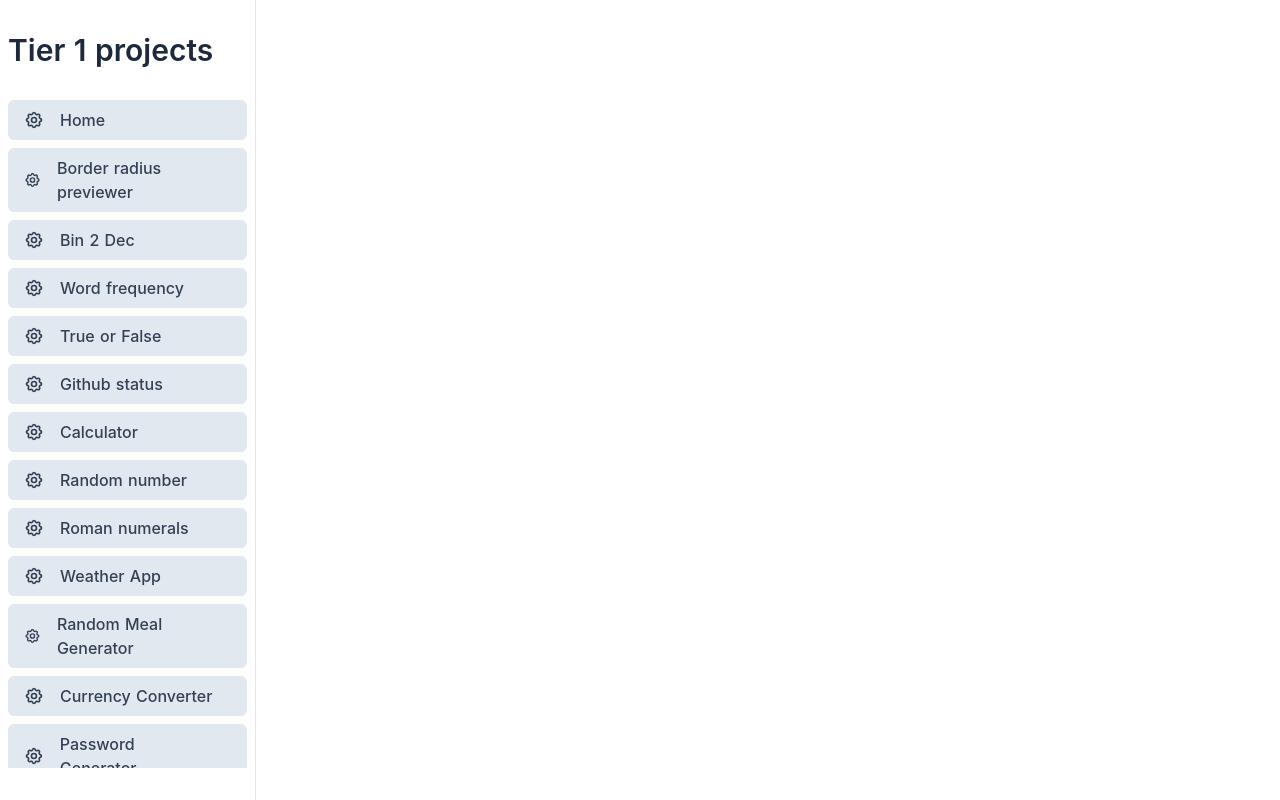
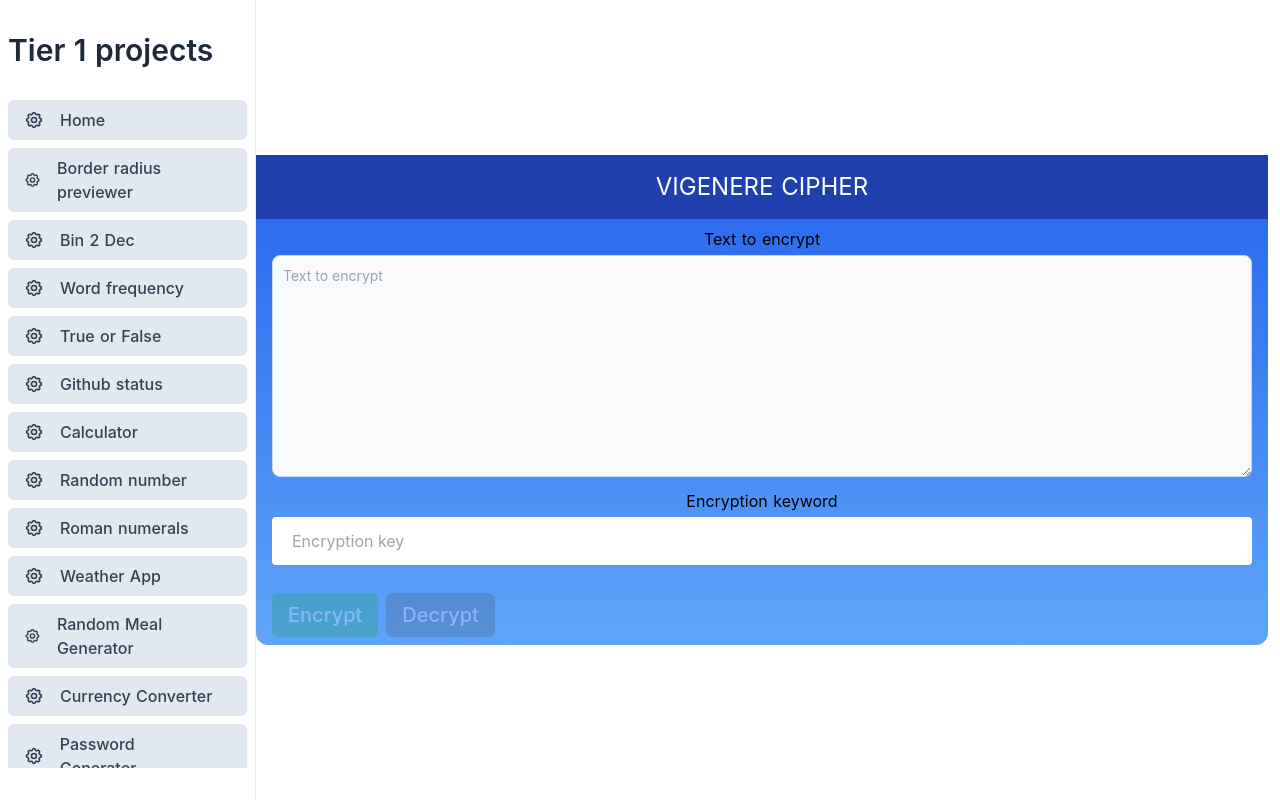
Before and after one commit to Matej-ch/vue-small-projects, a Nuxt app: page /vigenere in a window 1280 px wide. Built offline with nearby package versions, Linux system fonts and the light colour scheme.

Commit message:
vigenere cipher

```diff
--- a/components/VigenereCipher.vue
+++ b/components/VigenereCipher.vue
@@ -1,9 +1,106 @@
 <template>
+    <div>
+        <div class="component-header">
+            <h2>Vigenere Cipher</h2>
+        </div>
 
+        <div class="px-4 py-2">
+            <div class="flex items-center justify-between mb-3 w-full flex-col">
+                <label class="mb-1">Text to encrypt</label>
+                <textarea v-model="textarea" cols="30" rows="10"
+                          class="block p-2.5 w-full text-sm text-slate-900 bg-slate-50 rounded-lg border border-slate-300 focus:ring-blue-500 focus:border-blue-500 dark:bg-slate-700 dark:border-slate-600 dark:placeholder-slate-400 dark:text-white dark:focus:ring-blue-500 dark:focus:border-blue-500"
+                          placeholder="Text to encrypt"></textarea>
+            </div>
+
+            <div class="flex items-center justify-between mb-3 w-full flex-col">
+                <label class="mb-1">Encryption keyword</label>
+
+                <input v-model="keyword" type="text" placeholder="Encryption key" @keyup="generateKey"
+                       class="py-3 px-5 rounded focus:outline-none text-gray-600 focus:text-gray-600 w-full">
+
+            </div>
+        </div>
+
+        <div class="px-4 flex gap-2 py-2">
+            <button @click="encrypt"
+                    :class="keyword.length ? '' : 'pointer-events-none opacity-25'"
+                    class="btn btn-green">
+                Encrypt
+            </button>
+
+            <button @click="decrypt"
+                    class="btn"
+                    :class="encryptedText.length ? 'btn-orange' : ' btn-slate pointer-events-none opacity-25' ">
+                Decrypt
+            </button>
+
+        </div>
+
+        <div class="px-4 flex gap-2 py-2" v-show="encryptedText.length">
+            <textarea v-model="encryptedText" cols="30" rows="10"
+                      class="block p-2.5 w-full text-sm text-slate-900 bg-slate-50 rounded-lg border border-slate-300 focus:ring-blue-500 focus:border-blue-500 dark:bg-slate-700 dark:border-slate-600 dark:placeholder-slate-400 dark:text-white dark:focus:ring-blue-500 dark:focus:border-blue-500"
+                      placeholder="Encrypted text"></textarea>
+        </div>
+
+    </div>
 </template>
 
 <script setup>
 
+import {ref} from 'vue';
+
+const textarea = ref(null);
+const keyword = ref('');
+const key = ref('');
+const encryptedText = ref('');
+const decryptedText = ref('');
+
+function encrypt() {
+    let result = '';
+    for (let i = 0; i < textarea.value.length; i++) {
+        console.log(textarea.value);
+        let x = (textarea.value[i].charCodeAt(0) + key.value[i].charCodeAt(0)) % 26;
+
+        x += 'A'.charCodeAt(0);
+        result += String.fromCharCode(x);
+    }
+
+    encryptedText.value = result;
+}
+
+function decrypt() {
+    let result = '';
+    for (let i = 0; i < encryptedText.value.length; i++) {
+        let x = (encryptedText.value[i].charCodeAt(0) - key.value[i].charCodeAt(0) + 26) % 26;
+
+        x += 'A'.charCodeAt(0);
+        result += String.fromCharCode(x);
+    }
+    decryptedText.value = result;
+}
+
+function generateKey() {
+    let tempKey = keyword.value.split("");
+
+    if (textarea.value.length === 0) {
+        return;
+    }
+
+    if (textarea.value.length === tempKey.length) {
+        key.value = tempKey.join("");
+        //return tempKey.join("");
+    } else {
+        let temp = tempKey.length;
+        for (let i = 0; i < (textarea.value.length - temp); i++) {
+
+            tempKey.push(tempKey[i % ((tempKey).length)])
+        }
+    }
+
+    key.value = tempKey.join("");
+    console.log(key.value);
+    //return tempKey.join("");
+}
 </script>
 
 <style scoped>
```
